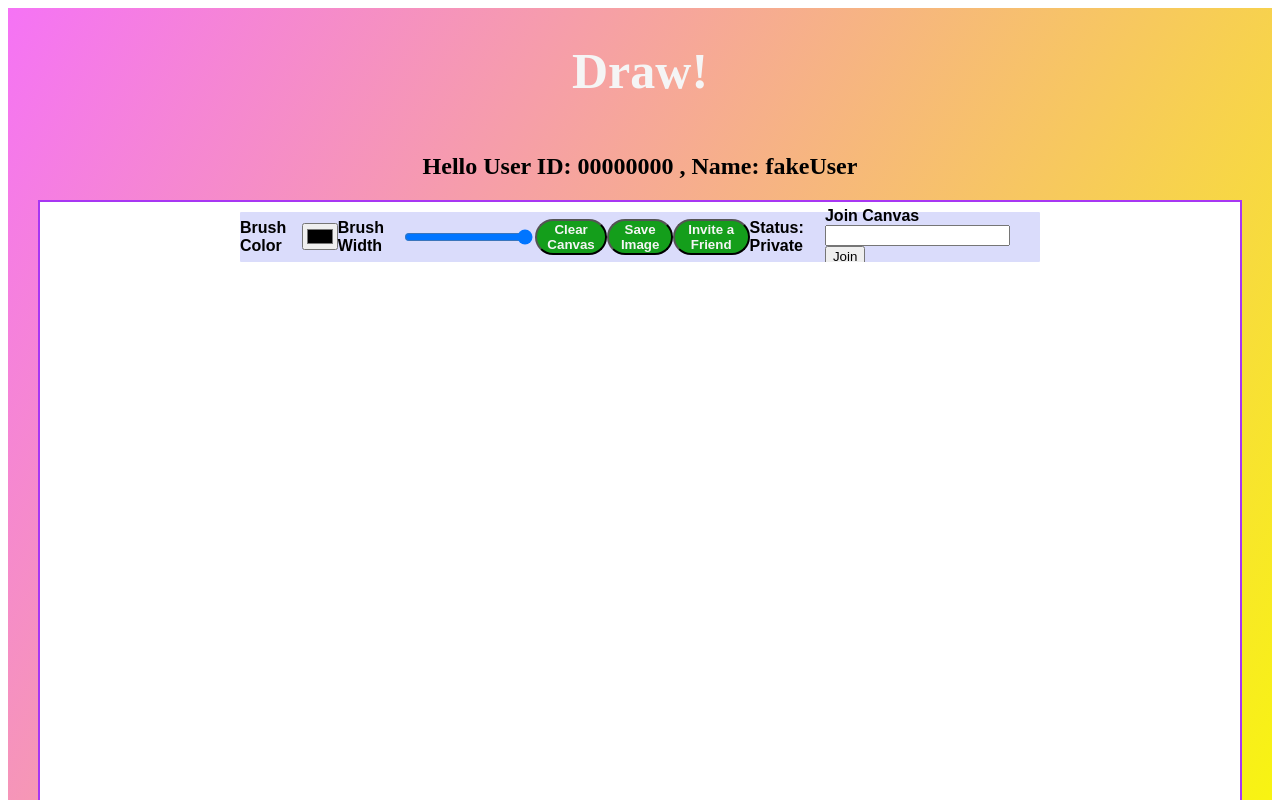
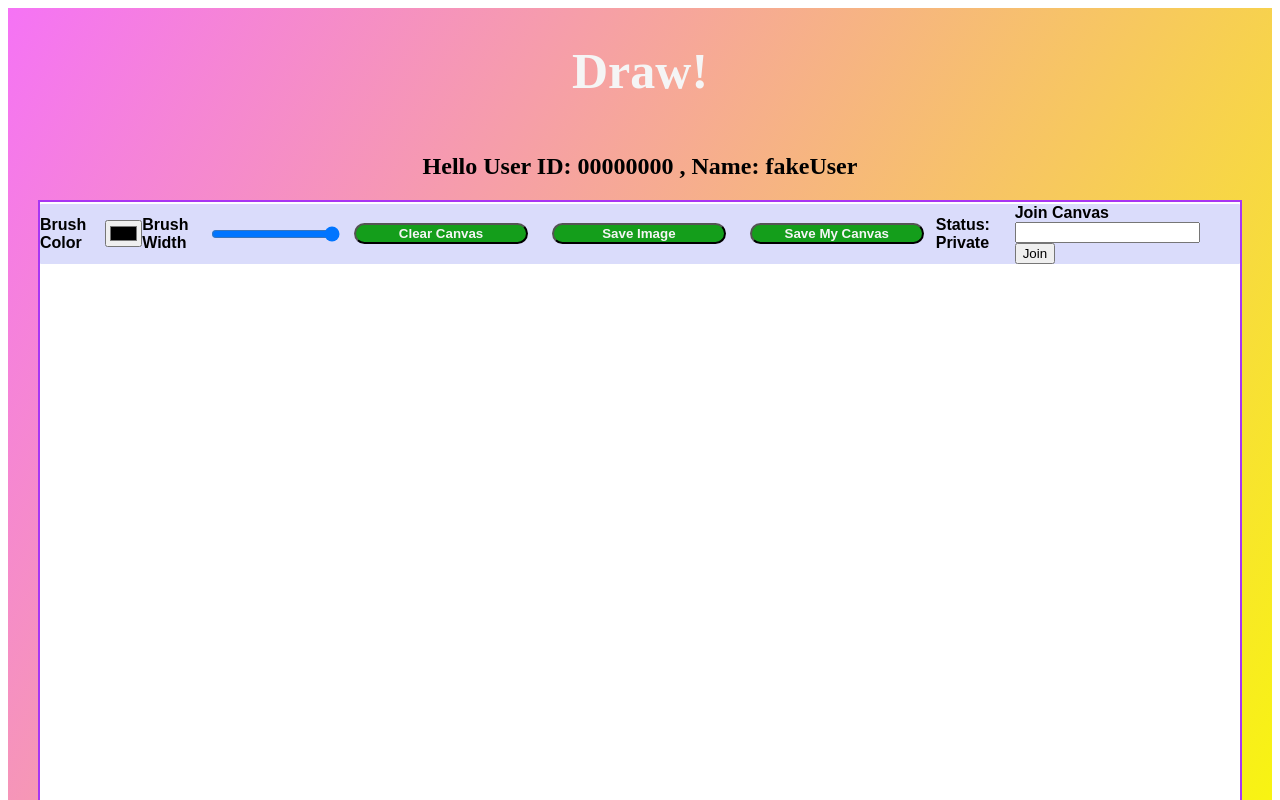
Before and after one commit to ShirleyCohenTN/Draw-, a React (Create React App) app in the folder draw/: page /drawing in a window 1280 px wide. Shown: the top 800 px of the page. Built offline with nearby package versions, Linux system fonts and the light colour scheme; no server answers.

Commit message:
added POST to canvas and desgin

```diff
--- a/draw/src/pages/canvas/DrawPage.js
+++ b/draw/src/pages/canvas/DrawPage.js
@@ -16,6 +16,7 @@ function DrawPage() {
   const [lineColor, setLineColor] = useState("black");
   const [canvasID, setCanvasID] = useState(null);
   const [backgroundWhite, setBackgroundWhite] = useState(false);
+  const [canvasAsString, setCanvasAsString]=useState("empty string")
 
   //used for working without DB user
   const fakeLocation = {
@@ -39,6 +40,9 @@ function DrawPage() {
     ctx.strokeStyle = lineColor;
     ctx.lineWidth = lineWidth;
     ctxRef.current = ctx;
+
+
+    setCanvasAsString(canvas.toDataURL());
 
     //added white background to the canvas, so when we download the canvas image it will not be transparent
     if (backgroundWhite === false) {
@@ -185,6 +189,9 @@ function DrawPage() {
           generatePublicCanvasID={generatePublicCanvasID}
           turnCanvasPrivate={turnCanvasPrivate}
           joinFriendsCanvas={joinFriendsCanvas}
+
+          UserID = {location.state.userID}
+          canvasAsString={canvasAsString}
         />
         <canvas
           id="canvas"
--- a/draw/src/pages/canvas/Menu.js
+++ b/draw/src/pages/canvas/Menu.js
@@ -1,7 +1,13 @@
-import React from "react";
+import React , { useState } from "react";
 import CanvasID from "../../share/CanvasID";
 import JoinCanvas from "../../share/JoinCanvas";
 import "./css/DrawPage.css";
+
+
+
+var url = "http://localhost:50434/api/uploadCanvas";
+
+
 
 const Menu = ({
   setLineColor,
@@ -12,7 +18,13 @@ const Menu = ({
   turnCanvasPrivate,
   joinFriendsCanvas,
   cvs,
+  canvasAsString,
+  UserID
 }) => {
+
+  const [newCanvasID, setNewCanvasID] = useState(0);
+  const test = "tktkt";
+
   const clearCanvas = () => {
     //we fill the canvas in white to clear it
     var context = cvs.getContext("2d");
@@ -32,6 +44,82 @@ const Menu = ({
     link.href = url;
     link.click();
   };
+
+
+
+
+
+
+  const btnSaveCanvas = async () => {
+    let s = await AddNewCanvas(
+      UserID,
+      canvasAsString,
+      test
+    );
+    console.log("returned value=" + s);
+
+    setNewCanvasID({ newCanvasID: s.Canvas_ID });
+
+    console.log("canvas_id is =" + s.Canvas_ID);
+
+    if (s == null) {
+      alert("הקאנבס לא נשמר");
+    } else {
+      alert("הקאנבס נשמר בהצלחה!");
+
+      //navigate('/', {state: {userID : s.User_ID, fullName: s.First_Name + " " + s.Last_Name}})
+
+    }
+  };
+
+  const AddNewCanvas = async (UserID, canvasAsString, test) => {
+    let returnedObj = null;
+
+    let obj2Send = {
+      User_ID: UserID,
+      Canvas_Path: canvasAsString,
+      Canvas_Coordinates: test
+    };
+
+    await fetch(url, {
+      method: "POST", // 'GET', 'POST', 'PUT', 'DELETE', etc.
+      body: JSON.stringify(obj2Send),
+      headers: new Headers({
+        "Content-Type": "application/json",
+        Accept: "application/json",
+      }),
+    }) // Call the fetch function passing the url of the API as a parameter
+      .then((resp) => resp.json()) // Transform the data into json
+      .then(function (data) {
+        console.log(data);
+        if (!data.toString().includes("could not insert")) {
+          // console.log(data.email);
+          // console.log(data.pass);
+          returnedObj = data;
+        } else {
+          console.log("didnt inserted!");
+          returnedObj = null;
+        }
+      })
+      .catch(function (err) {
+        alert(err);
+      });
+
+    return returnedObj;
+  };
+
+
+
+
+
+
+  const saveMyCanvas = () => {
+    console.log("the string is: ",  canvasAsString);
+
+
+
+
+  }
 
   return (
     <div className="Menu">
@@ -53,7 +141,7 @@ const Menu = ({
       />
       <button onClick={clearCanvas}>Clear Canvas</button>
       <button onClick={downloadCanvas}>Save Image</button>
-      <button>Invite a Friend</button>
+      <button onClick={btnSaveCanvas}>Save My Canvas</button>
 
       <CanvasID
         generatePublicCanvasID={generatePublicCanvasID}
--- a/draw/src/pages/canvas/css/DrawPage.css
+++ b/draw/src/pages/canvas/css/DrawPage.css
@@ -28,15 +28,15 @@ h1 {
 }
 
 .Menu {
-  width: 800px;
-  height: 50px;
+  width: 1200px;
+  height: 60px;
   display: flex;
   justify-content: space-evenly;
   border-radius: 1px;
   align-items: center;
   background-color: #2f3ce92d;
   margin: auto;
-  margin-top: 10px;
+  margin-top: 2px;
   font-family: "arial";
   font-weight: bolder;
 
@@ -49,6 +49,17 @@ h1 {
     background-color: rgb(20, 158, 27);
     font-weight: bold;
     cursor: pointer;
-    color:whitesmoke
+    color:whitesmoke;
+    margin:1%;
+    width:20%;
 
 }
+
+.Menu button:hover{
+  border-radius: 80px;
+  background-color: rgb(138, 247, 123);
+  font-weight: bold;
+  cursor: pointer;
+  color:black;
+
+}
```
